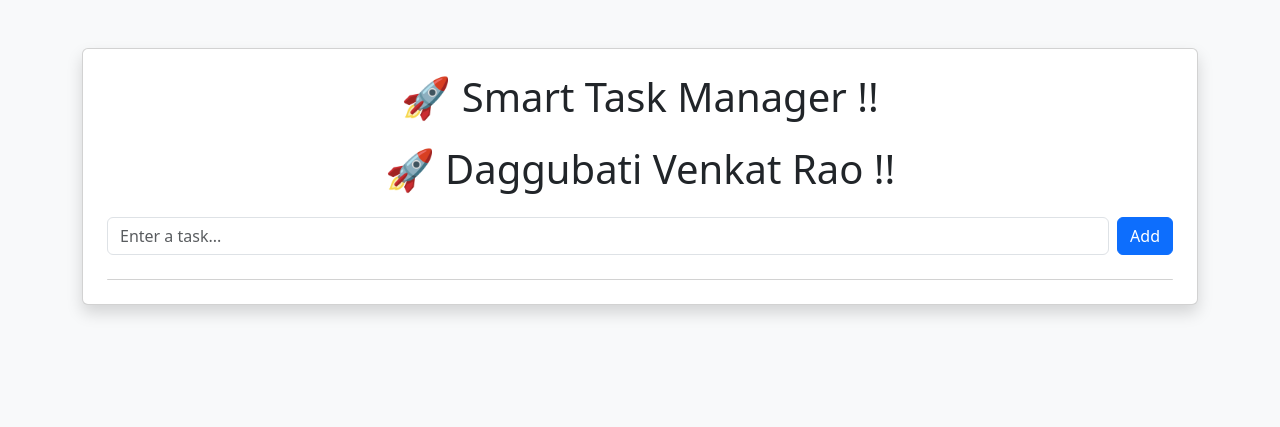
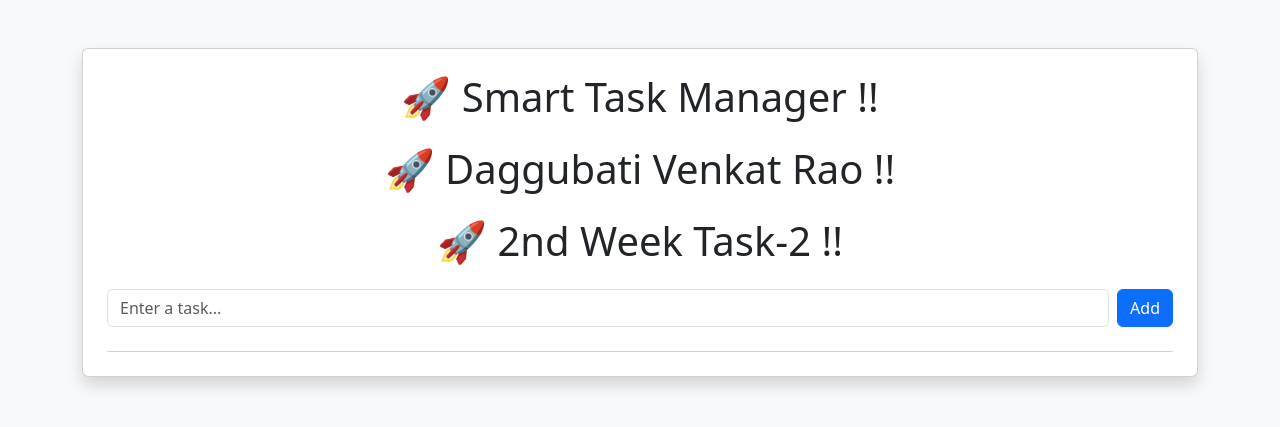
Before and after one commit to venkatnivi062/sample-ci-app, a Flask app: page / in a window 1280 px wide. Shown: the top 427 px of the page. Run offline with Flask 2, Linux system fonts and the light colour scheme.

Commit message:
Update index.html

```diff
--- a/templates/index.html
+++ b/templates/index.html
@@ -11,6 +11,7 @@
 
         <h1 class="text-center mb-4">🚀 Smart Task Manager !!</h1>
         <h1 class="text-center mb-4">🚀 Daggubati Venkat Rao !!</h1>
+         <h1 class="text-center mb-4">🚀 2nd Week Task-2 !!</h1>
 
         <form method="POST" class="d-flex gap-2 mb-4">
             <input
```
